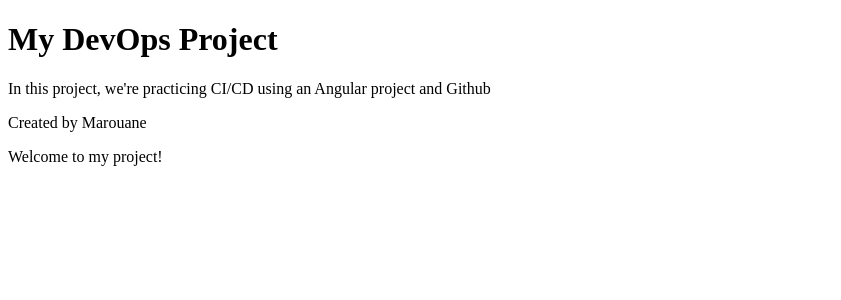
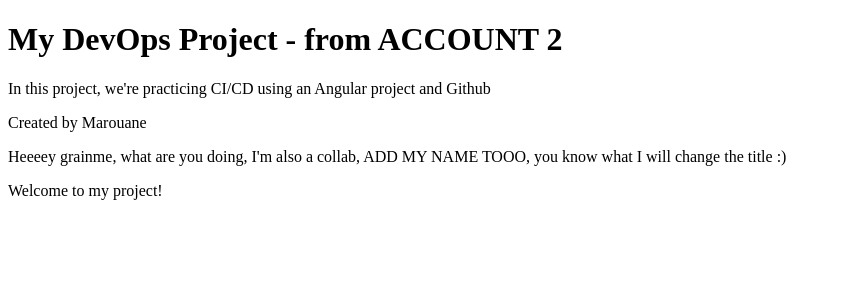
Before and after one commit to grainme/DevOps_Lab, an Angular app in the folder CI_CD_Angular_Lab/: page / in a window 1280 px wide. Shown: the top 300 px of the page, without its empty margins (0-841 px from the left). Built offline with nearby package versions, Linux system fonts and the light colour scheme.

Commit message:
Update app.component.html

```diff
--- a/CI_CD_Angular_Lab/src/app/app.component.html
+++ b/CI_CD_Angular_Lab/src/app/app.component.html
@@ -1,6 +1,7 @@
-<h1>My DevOps Project</h1>
+<h1>My DevOps Project - from ACCOUNT 2</h1>
 <p>
   In this project, we're practicing CI/CD using an Angular project and Github
 </p>
 <p>Created by {{ name }}</p>
+<p>Heeeey grainme, what are you doing, I'm also a collab, ADD MY NAME TOOO, you know what I will change the title :) </p>
 <p>{{ message }}</p>
```
